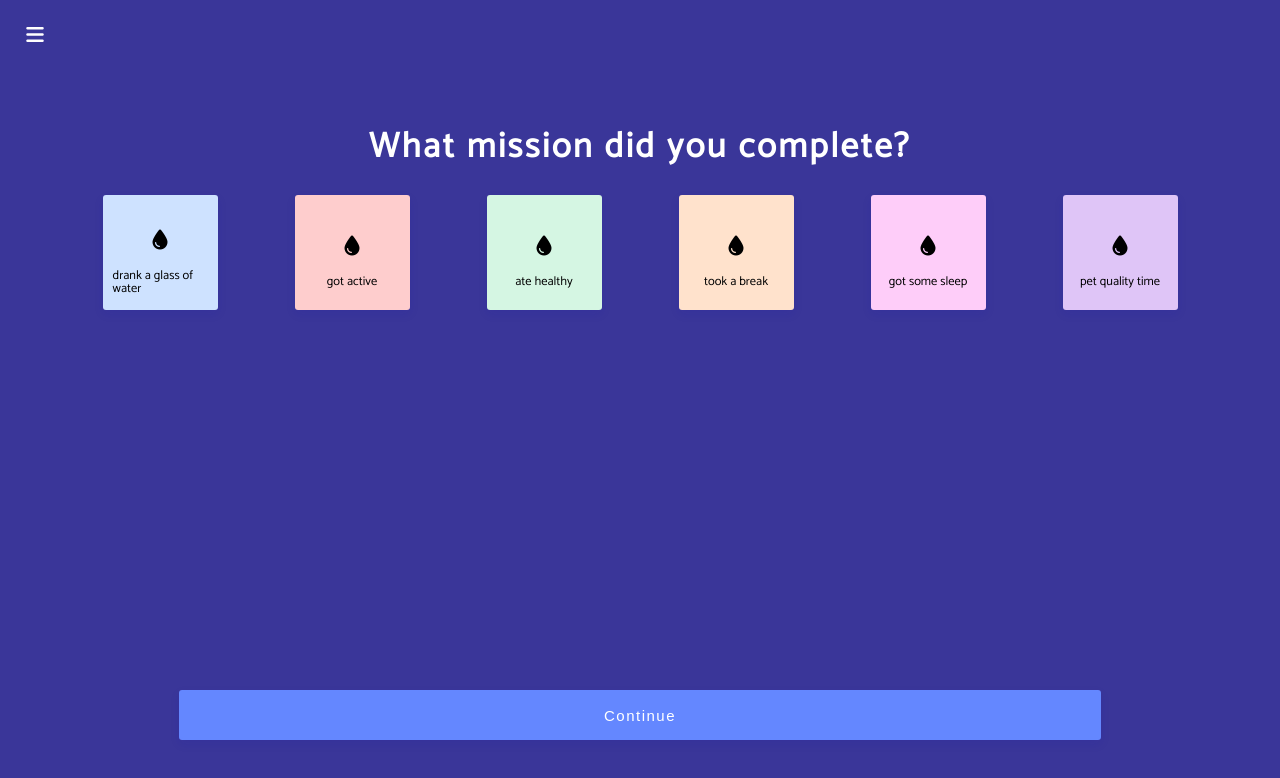
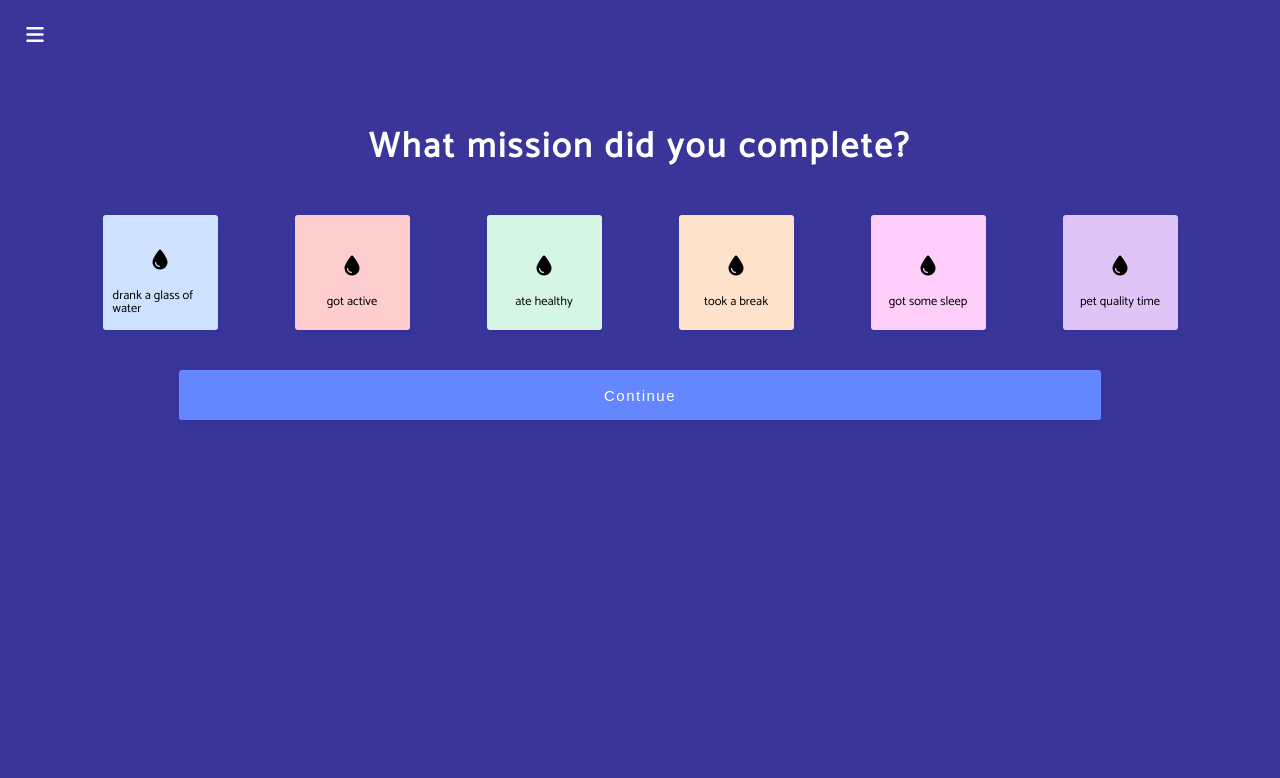
Before and after one commit to BloomTech-Labs/refresh-fe, a React (Create React App) app: page /mission-complete in a window 1280 px wide. Shown: the top 778 px of the page. Built offline with nearby package versions, Linux system fonts and the light colour scheme.

Commit message:
fix spacing issues

```diff
--- a/src/views/mission-complete/MissionCard.js
+++ b/src/views/mission-complete/MissionCard.js
@@ -24,7 +24,7 @@ const CardContainer = styled.div`
     box-shadow: 0px 4px 10px rgba(21, 15, 172, 0.1);
     border-radius: 3px;
     background-color: ${props => props.color}
-    margin: 0 2rem;
+    margin: 2rem;
     padding: 1rem;
     ${flex.flexCol}
 
--- a/src/views/mission-complete/MissionComplete.js
+++ b/src/views/mission-complete/MissionComplete.js
@@ -89,7 +89,6 @@ const MCWrapper = styled.div`
 
 const MCContainer = styled.div`
     width: 90%;
-    height: 80vh;
     margin: 0 auto;
     ${flex.flexCol}
 
@@ -104,7 +103,6 @@ const MCContainer = styled.div`
 
 const MissionsWrapper = styled.div`
     width: 100%;
-    height: 50rem;
     display: flex;
     flex-flow: row wrap;
     justify-content: space-around;
@@ -118,6 +116,7 @@ const ContinueButton = styled.button`
     border: none;
     border-radius: 3px;
     box-shadow: 0px 4px 10px rgba(21, 15, 172, 0.1);
+    margin: 2rem 0;
     font-size: 1.5rem;
     color: #FFF;
     font-weight: normal;
```
